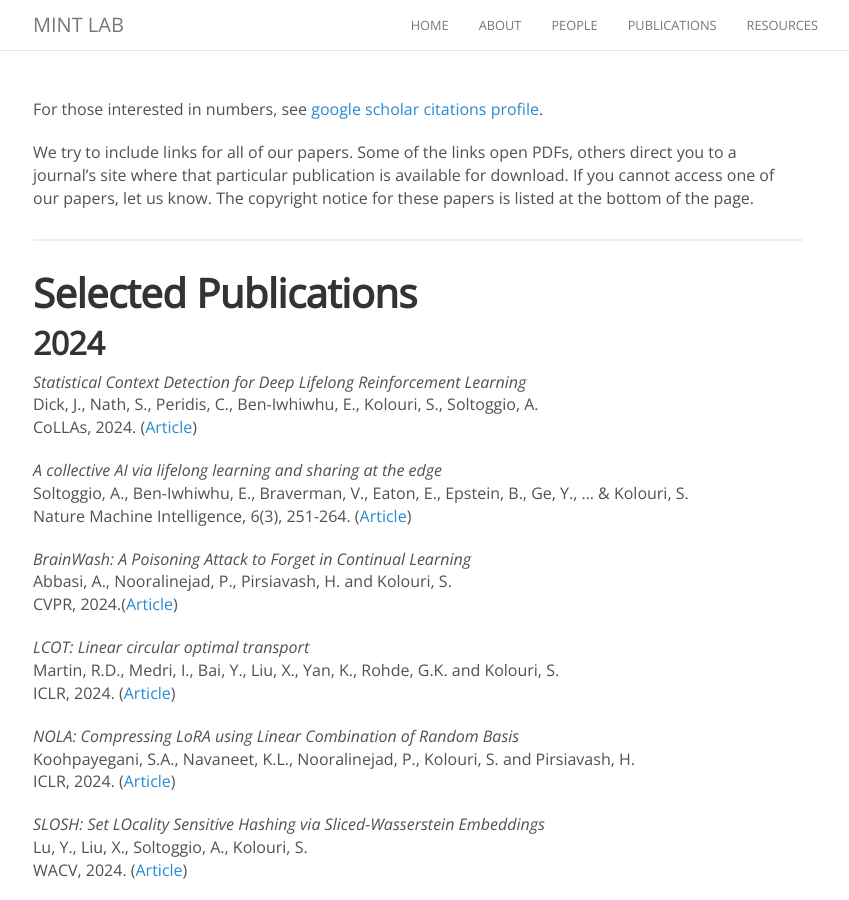
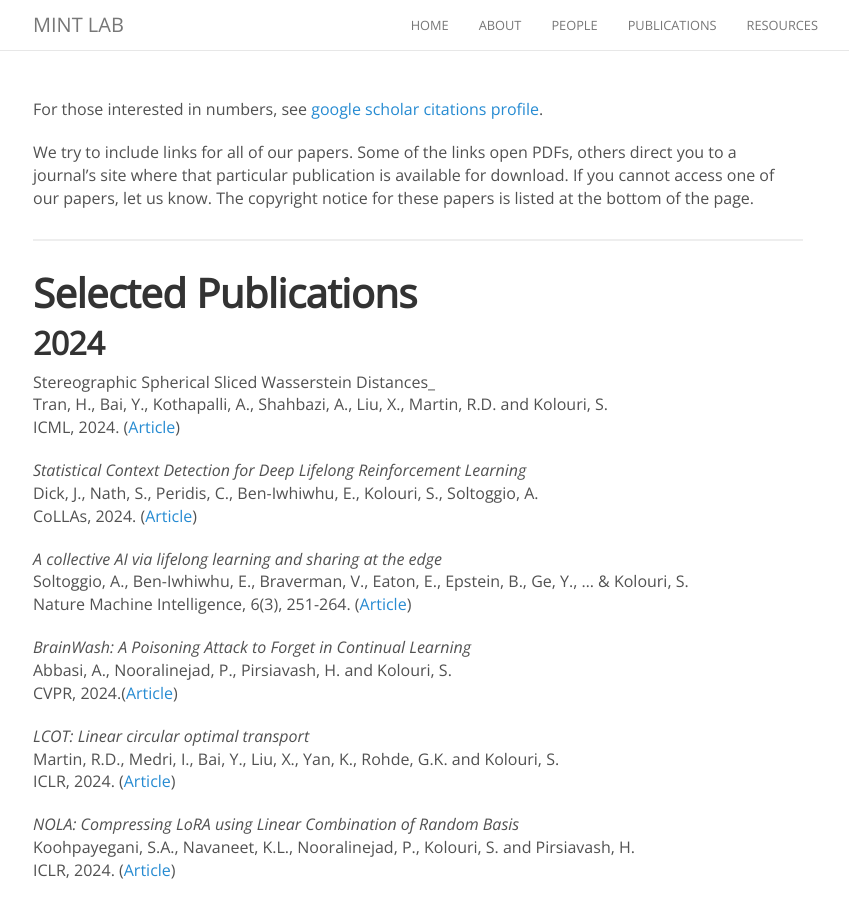
Before and after one commit to naqibUVa/nsp.github.io, a Jekyll site: the page built from publications.md, in a window 1280 px wide and 900 px high. Shown: the whole window, without its empty margins (222-1071 px from the left). Built offline with Jekyll 4.4.1, drawn with Linux system fonts in a browser that asks for light colours; nearby versions of some CDN libraries; comment, search, counter and statistics services are not loaded.

Commit message:
Update publications.md

```diff
--- a/publications.md
+++ b/publications.md
@@ -13,9 +13,9 @@ We try to include links for all of our papers. Some of the links open PDFs, othe
 
 ## 2024
 
-<!---_Stereographic Spherical Sliced Wasserstein Distances_<br> --->
-<!--- Tran, H., Bai, Y., Kothapalli, A., Shahbazi, A., Liu, X., Martin, R.D. and Kolouri, S.<br> --->
-<!--- ICML, 2024. ([Article](https://openreview.net/pdf?id=vLtVGtEz5h))--->
+Stereographic Spherical Sliced Wasserstein Distances_<br>
+Tran, H., Bai, Y., Kothapalli, A., Shahbazi, A., Liu, X., Martin, R.D. and Kolouri, S.<br>
+ICML, 2024. ([Article](https://openreview.net/pdf?id=vLtVGtEz5h))
 
 _Statistical Context Detection for Deep Lifelong Reinforcement Learning_<br>
 Dick, J., Nath, S., Peridis, C., Ben-Iwhiwhu, E., Kolouri, S., Soltoggio, A.<br>
```
